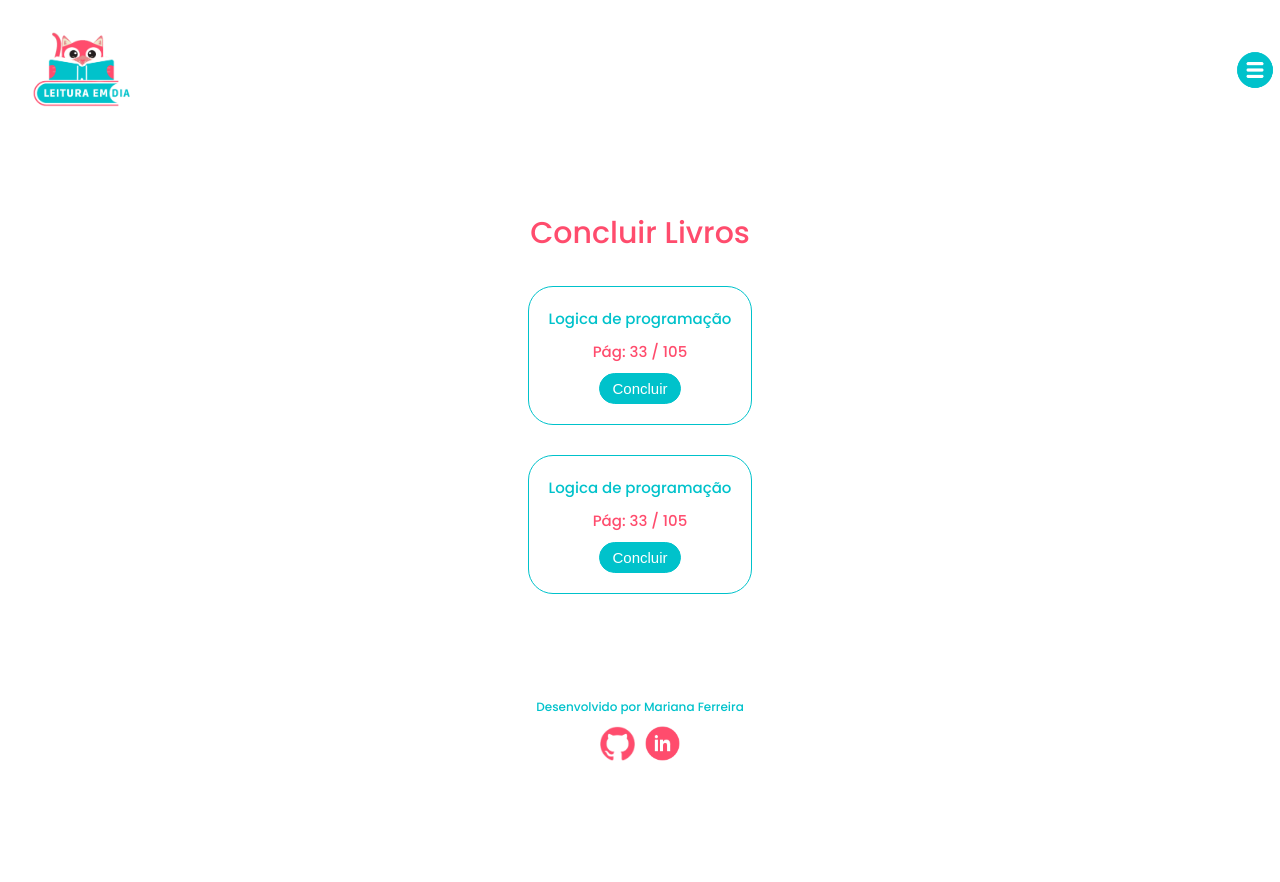
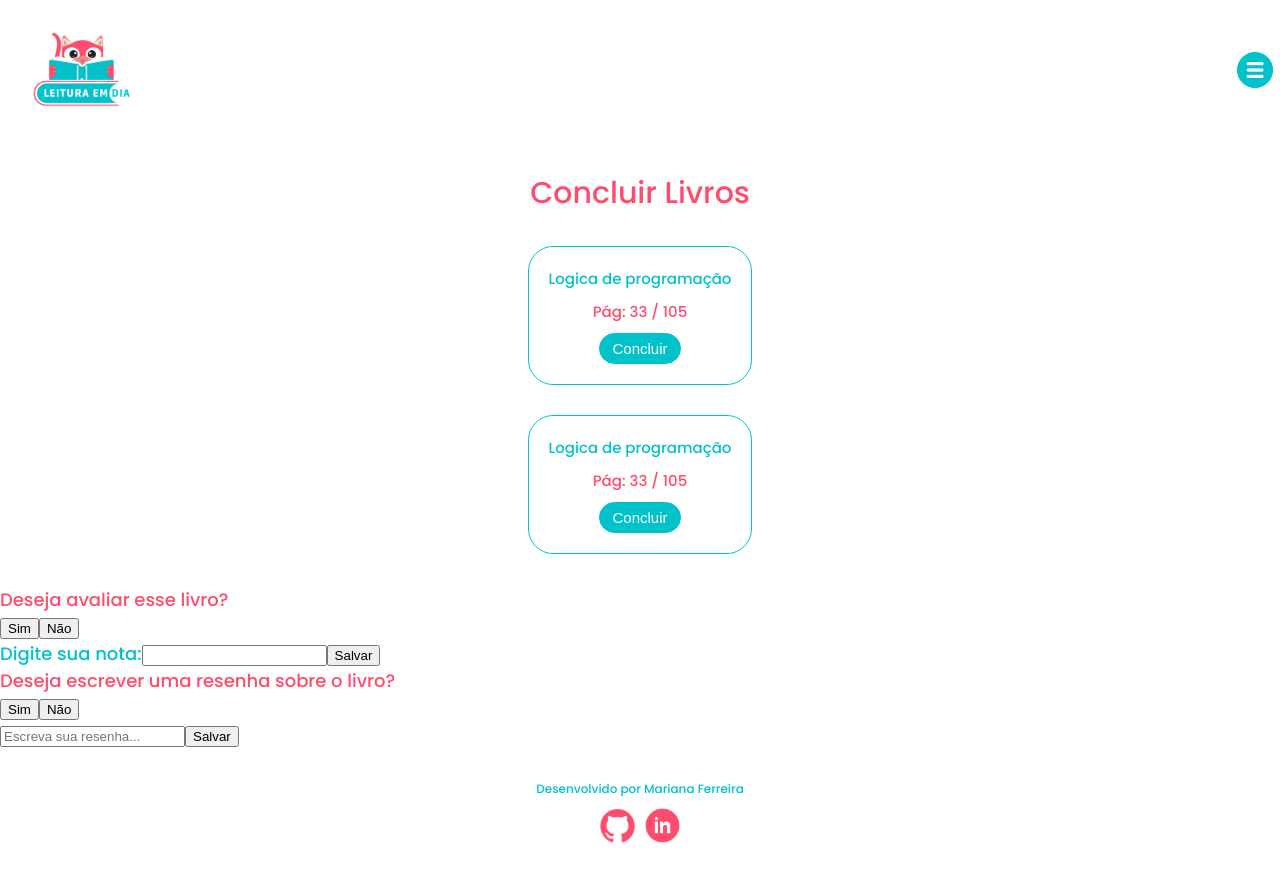
Before and after one commit to mariferreiradev/leitura-em-dia, a Vue app in the folder leitura-em-dia/: page /concluir-livros in a window 1280 px wide. Before the commit the page ends 800 px from the top, so only its background shows below. Built offline with nearby package versions, Linux system fonts and the light colour scheme.

Commit message:
add modal avaliar

```diff
--- a/leitura-em-dia/src/views/ConcluirLivrosView.vue
+++ b/leitura-em-dia/src/views/ConcluirLivrosView.vue
@@ -10,6 +10,31 @@
             <span>Logica de programação</span>
             <p>Pág: <span>33</span> / <span>105</span></p>
             <button class="btn-concluir">Concluir</button>
+        </div>
+    </div>
+    <div class="avaliar">
+        <div class="avaliação">
+            <p>Deseja avaliar esse livro?</p>
+            <div class="btn-avaliar">
+                <button>Sim</button>
+                <button>Não</button>
+            </div>
+            <div class="nota">
+                <label>Digite sua nota:</label>
+                <input type="number">
+                <button class="btn-salvar">Salvar</button>
+            </div>
+        </div>
+        <div class="resenha">
+            <p>Deseja escrever uma resenha sobre o livro?</p>
+            <div class="btn-escrever">
+                <button>Sim</button>
+                <button>Não</button>
+            </div>
+            <div>
+                <input type="text" placeholder="Escreva sua resenha...">
+                <button class="btn-salvar">Salvar</button>
+            </div>
         </div>
     </div>
 </template>
```
